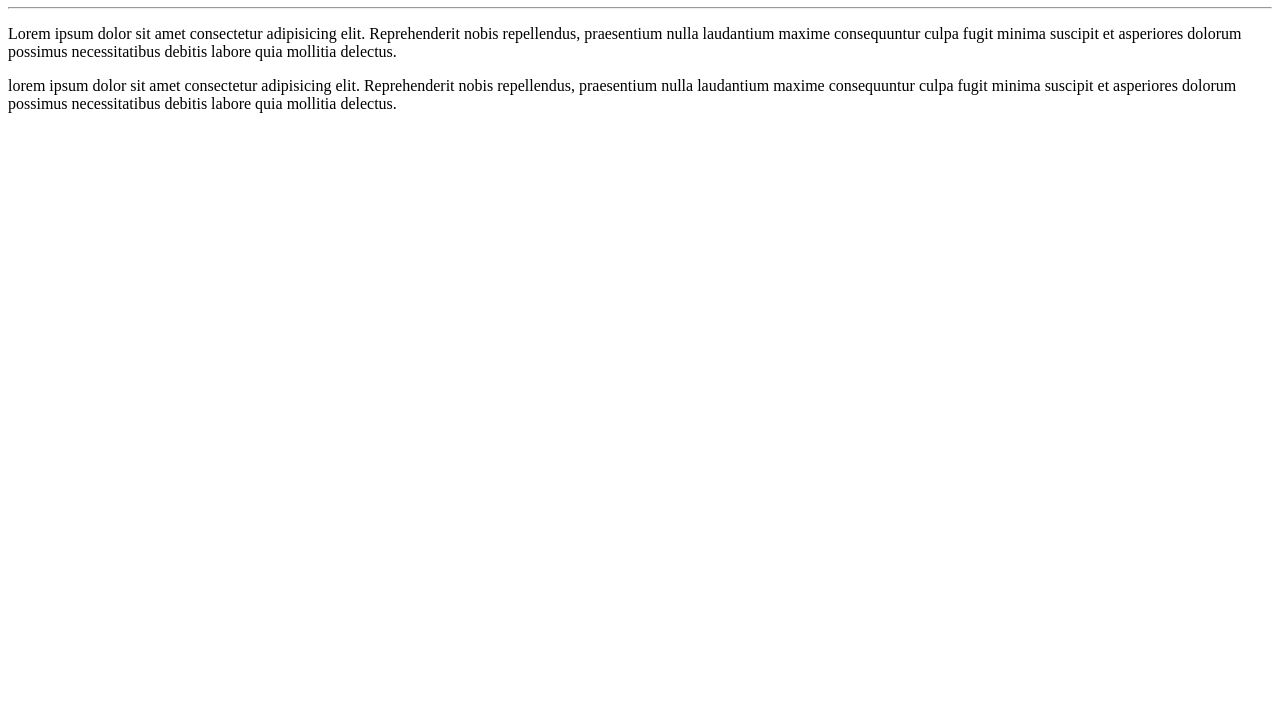
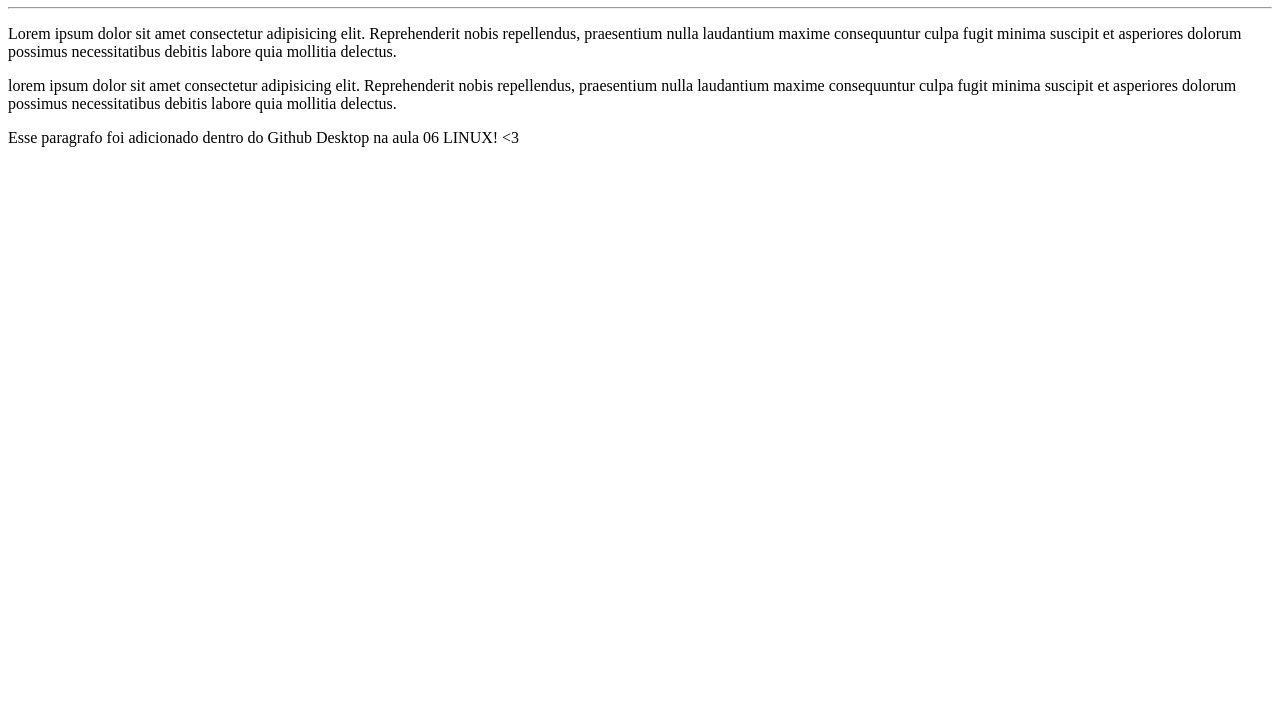
Before and after one commit to pericleslins/Ola-Mundo, a plain HTML site: page site-exemplo/index.html in a window 1280 px wide. Shown: the part 73-800 px from the top of the page. Drawn offline with Linux system fonts and the light colour scheme.

Commit message:
Mudei o arquivo index

```diff
--- a/site-exemplo/index.html
+++ b/site-exemplo/index.html
@@ -10,5 +10,6 @@
     <hr>
     <p>Lorem ipsum dolor sit amet consectetur adipisicing elit. Reprehenderit nobis repellendus, praesentium nulla laudantium maxime consequuntur culpa fugit minima suscipit et asperiores dolorum possimus necessitatibus debitis labore quia mollitia delectus.</p>
     <p>lorem ipsum dolor sit amet consectetur adipisicing elit. Reprehenderit nobis repellendus, praesentium nulla laudantium maxime consequuntur culpa fugit minima suscipit et asperiores dolorum possimus necessitatibus debitis labore quia mollitia delectus.</p>
+    <p>Esse paragrafo foi adicionado dentro do Github Desktop na aula 06 LINUX! &lt;3</p>
 </body>
 </html>
```
